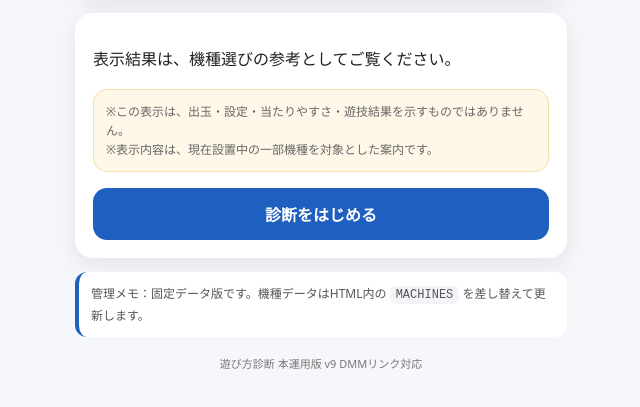
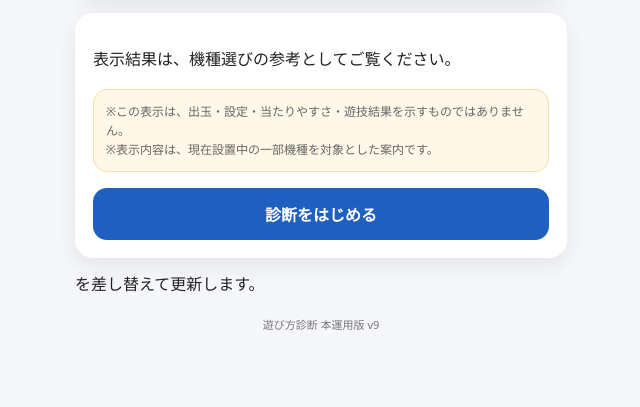
Before and after one commit to toaykotobuki-shikahama/asobikata-shindan, a plain HTML site: page index.html in a window 1280 px wide. Shown: the part 193-600 px from the top of the page, without its empty margins (319-959 px from the left). Drawn offline with Linux system fonts and the light colour scheme.

Commit message:
本運用版

```diff
--- a/index.html
+++ b/index.html
@@ -12,12 +12,11 @@
 <main class="app">
 <section id="screen-start">
 <div class="header"><div class="header-inner"><div class="header-text"><div class="label">台えらびサポート</div><h1>遊び方診断</h1><p class="lead">かんたんな質問に答えると、現在設置中の一部機種から遊び方に近い機種を表示します。</p></div><div class="header-illust"><img src="guide_character.png" alt="案内イラスト"></div></div></div>
-<div class="card"><p>表示結果は、機種選びの参考としてご覧ください。</p><div class="notice">※この表示は、出玉・設定・当たりやすさ・遊技結果を示すものではありません。<br>※表示内容は、現在設置中の一部機種を対象とした案内です。</div><div class="start-actions"><button class="primary" onclick="startDiagnosis()">診断をはじめる</button></div></div>
-<div class="admin-note">管理メモ：固定データ版です。機種データはHTML内の <code>MACHINES</code> を差し替えて更新します。</div>
+<div class="card"><p>表示結果は、機種選びの参考としてご覧ください。</p><div class="notice">※この表示は、出玉・設定・当たりやすさ・遊技結果を示すものではありません。<br>※表示内容は、現在設置中の一部機種を対象とした案内です。</div><div class="start-actions"><button class="primary" onclick="startDiagnosis()">診断をはじめる</button></div></div> を差し替えて更新します。</div>
 </section>
 <section id="screen-question" class="hide"><div class="card"><div class="progress-wrap"><div class="progress-text" id="progress-text"></div><div class="progress"><div class="progress-bar" id="progress-bar"></div></div></div><h2 class="question-title" id="question-title"></h2><p class="question-sub" id="question-sub"></p><div class="options" id="options"></div><div class="nav"><button class="ghost" onclick="prevQuestion()">戻る</button><button class="secondary" onclick="restart()">最初から</button></div></div></section>
 <section id="screen-result" class="hide"><div class="card"><div class="result-head"><h2>あなたの遊び方に近い設置機種はこちら</h2><p>回答内容に近い機種を表示しています。</p></div><div id="results"></div><div class="notice">※この表示は、お客様の選択内容に基づき、現在設置中の機種を探しやすくするための案内です。<br>※出玉・設定・当たりやすさ・遊技結果を示すものではありません。</div><div class="start-actions"><button class="primary" onclick="restart()">もう一度診断する</button><button class="ghost" onclick="showStart()">トップに戻る</button></div></div></section>
-<p class="footer-note">遊び方診断 本運用版 v9 DMMリンク対応</p>
+<p class="footer-note">遊び方診断 本運用版 v9</p>
 </main>
 <script>
 const MACHINES=[
```
